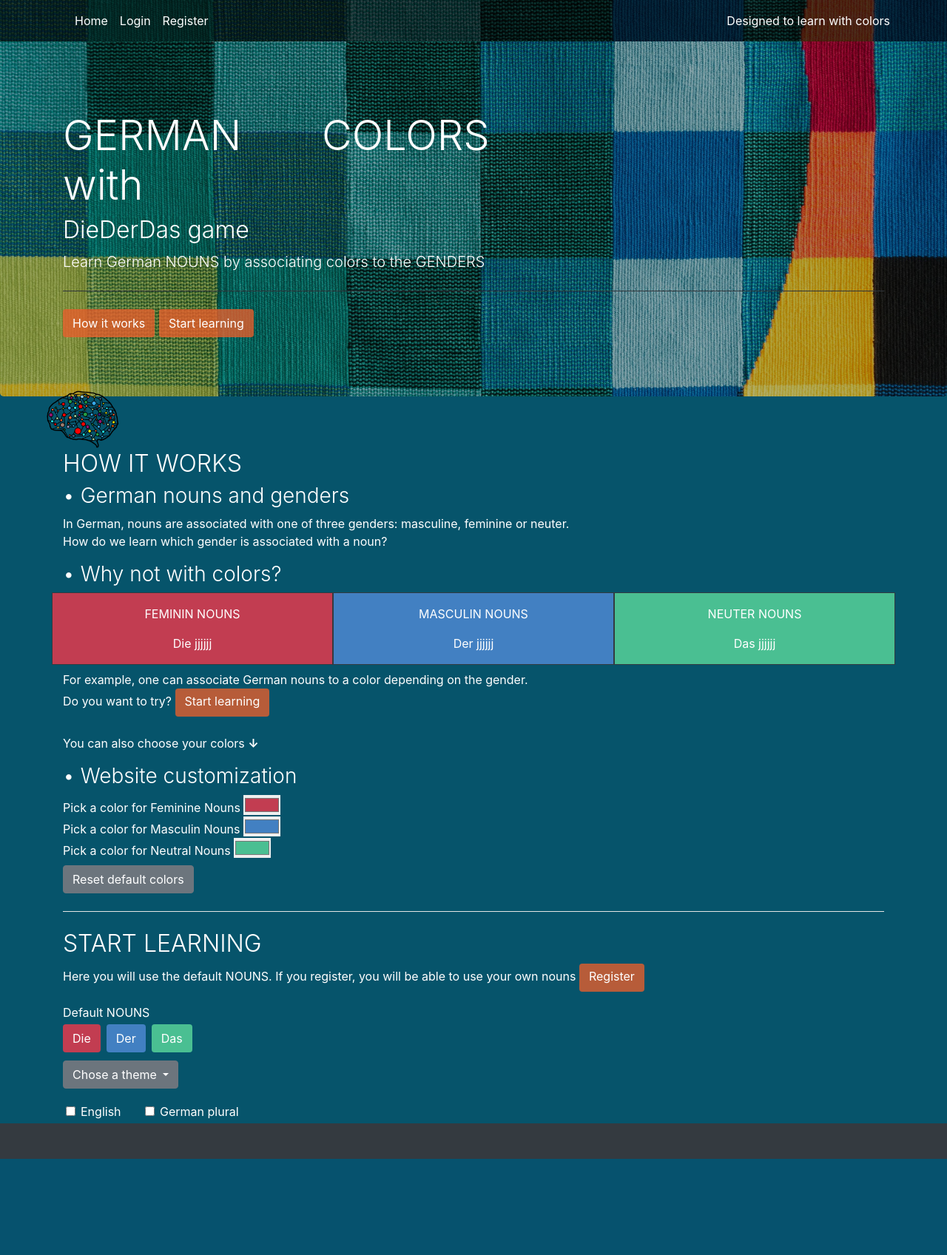
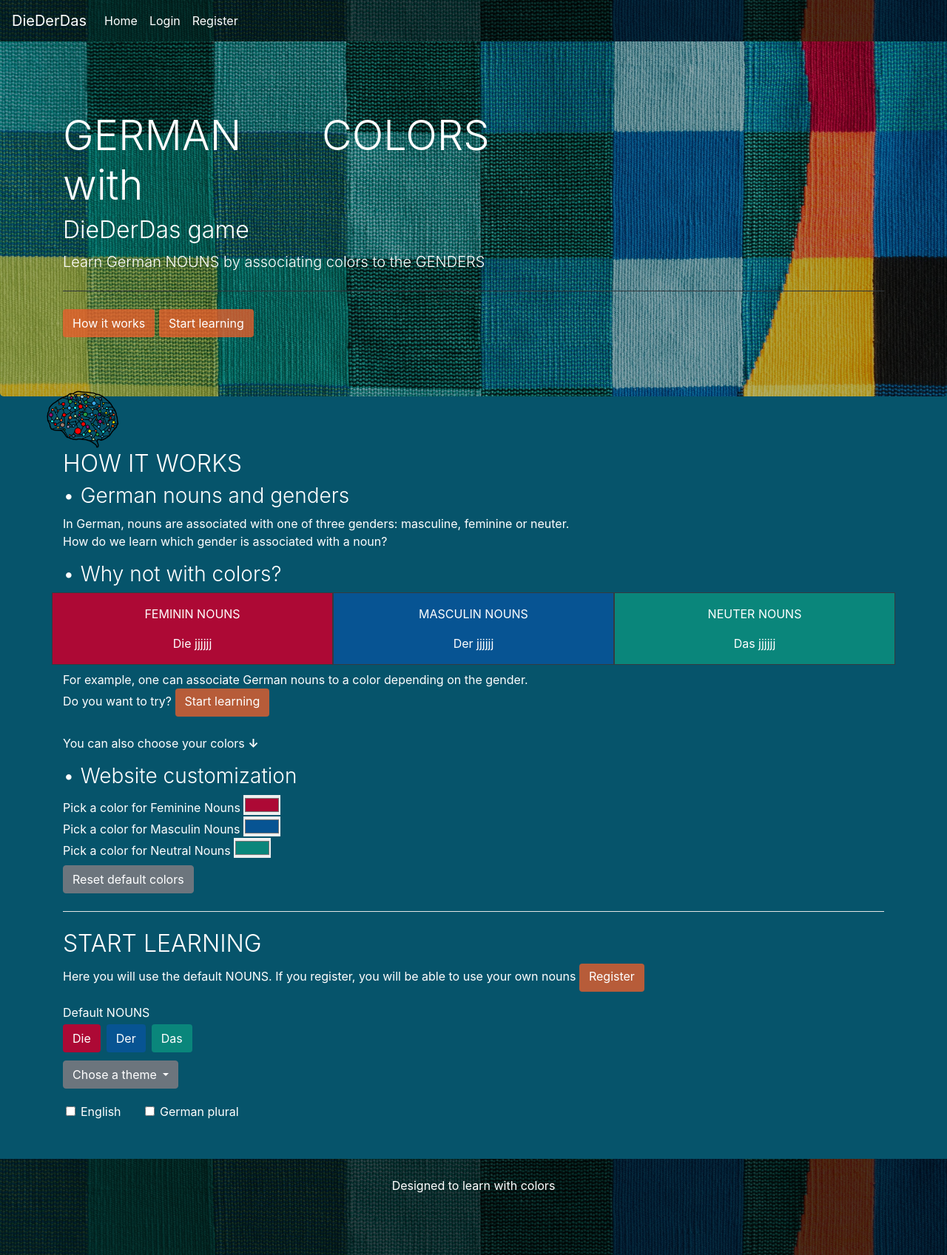
Before and after one commit to LaurePiechaczyk/project4-code-institute-django, a Django app: page / in a window 1280 px wide. Shown: the whole page at 74% size. Before the commit the page ends 1567 px from the top, so only its background shows below. Run offline with Django 3.2, Linux system fonts and the light colour scheme; data that the repository does not hold is empty; some libraries are stand-ins or nearby versions.

Commit message:
index and nav bar design

```diff
--- a/static/css/style.css
+++ b/static/css/style.css
@@ -13,8 +13,16 @@ button {
   text-decoration: none;
 }
 
+footer {
+  height: 130px;
+}
+
 .btn {
   text-decoration: none;
+}
+
+.text-white:hover {
+  color: rgb(168, 167, 167) !important;
 }
 
 a {
--- a/static/scripts/home/home.js
+++ b/static/scripts/home/home.js
@@ -138,9 +138,9 @@ neutralColorPicker.addEventListener('change', function(){
 
 // default bg value
 function defaultColors(){
-    femininBackground = '#c23d51';
-    masculinBackground = '#4280c2';
-    neutralBackground = '#4abf92';
+    femininBackground = '#AD0935';
+    masculinBackground = '#075493';
+    neutralBackground = '#0A867B';
 }
 
 // get local stored bg value (if no stored the default will be used)
--- a/templates/base.html
+++ b/templates/base.html
@@ -24,15 +24,15 @@
 <body class="bg-blue">
 
 <!-- Navigation -->
-<div class= ''>
-
-    <nav class="navbar fixed-top navbar-expand-md navbar-dark tissu-bg">
-        <a class="navbar-brand" href="#"></a>
-        <button class="navbar-toggler" type="button" data-toggle="collapse" data-target="#navbarText" aria-controls="navbarText" aria-expanded="false" aria-label="Toggle navigation">
+<nav class="navbar navbar-expand-sm navbar-dark tissu-bg fixed-top">
+    <a class="navbar-brand" href="{% url 'home' %}">DieDerDas</a>
+    <button class="navbar-toggler" type="button" data-toggle="collapse" data-target="#navbarSupportedContent" aria-controls="navbarSupportedContent" aria-expanded="false" aria-label="Toggle navigation">
       <span class="navbar-toggler-icon"></span>
     </button>
-        <div class="collapse navbar-collapse container" id="navbarText">
+
+    <div class="collapse navbar-collapse" id="navbarSupportedContent">
       <ul class="navbar-nav mr-auto">
+
         <li class="nav-item">
             <a class="nav-link text-white" href="{% url 'home' %}">Home <span class="sr-only">(current)</span></a>
         </li>
@@ -52,21 +52,18 @@
             <a class="nav-link text-white" href="{% url 'account_signup' %}">Register</a>
         </li>
         {% endif %}
+      </ul>
 
-            </ul>
-            <span class="navbar-text text-white">
-            Designed to learn with colors
-            </span>
     </div>
   </nav>
-</div>
+
 {% block content %}
 <!-- Content Goes here -->
 {% endblock content %}
 
-<footer class="footer mt-auto py-4 bg-dark">
-    <p class="m-0 text-center"></p>
-    <p class="m-0 text-center"> </p>
+<footer class="footer  py-4 mt-5 tissu-bg text-white">
+    <p class="m-0 text-center">Designed to learn with colors</p>
+
 </footer>
 
 <script src="https://cdnjs.cloudflare.com/ajax/libs/gsap/3.8.0/gsap.min.js"></script>
--- a/templates/home/index.html
+++ b/templates/home/index.html
@@ -92,6 +92,16 @@
 
   {% if user.is_authenticated %}
     <p>Use the default NOUNS or your owned NOUNS</p>
+  {% else %}
+    <p>Here you will use the default NOUNS.
+     If you register, you will be able to use your own nouns
+     <a class="btn orange-btn pt-1 pb-2" href="{% url 'account_signup' %}" role="button">Register</a>
+    </p>
+  {% endif %}
+
+<div class="row">
+      {% if user.is_authenticated %}
+      <div class="col-6 col-md-4 col-lg-3">
         <div>Your NOUNS</div>
         <div class="diederdas-btn-group">
           <a href="{% url 'feminine_user' %}#learning">
@@ -104,15 +114,12 @@
             <button type="submit" class="btn m-1 diederdas-btn neutral-bg ">Das</button>
           </a>
         </div>
-  {% else %}
-   <p>Here you will use the default NOUNS.
-    If you register, you will be able to use your own nouns
-    <a class="btn orange-btn pt-1 pb-2" href="{% url 'account_signup' %}" role="button">Register</a>
-  </p>
+      </div>
       {% endif %}
 
       <!-- butons die der das -->
-  <div class="mt-3">Default NOUNS</div>
+      <div class="col-6 col-md-4 col-lg-3">
+        <div class="">Default NOUNS</div>
         {% if theme.id %}
           <div class="diederdas-btn-group">
             <a href="{% url 'categorie_feminine' theme.id %}#learning">
@@ -152,6 +159,9 @@
         </div>
       </div>
 
+    </div>
+  </div>
+
   <div class="all-words-display-container">
     <!-- traduction and plural  -->
     <label class="form-check-label ml-4 mr-5 mb-1">
@@ -162,7 +172,7 @@
     </label>
 
     <!-- traduction and plural  -->
-    <div class="row ml-1">
+    <div class="row md-ml-1">
       {% for noun in nouns %}
         <div class="col-sm border border-dark text-center p-3 words-container
         {% if noun.gender %}{{ noun.gender|lower }}-bg {% endif %}">
@@ -172,7 +182,7 @@
         </div>
         {% if forloop.counter|divisibleby:3 %}
       </div>
-      <div class="row ml-1">
+      <div class="row md-ml-1">
         {% endif %}
       {% endfor %}
     </div>
```
Lines whose indentation alone changed are shown as unchanged.
